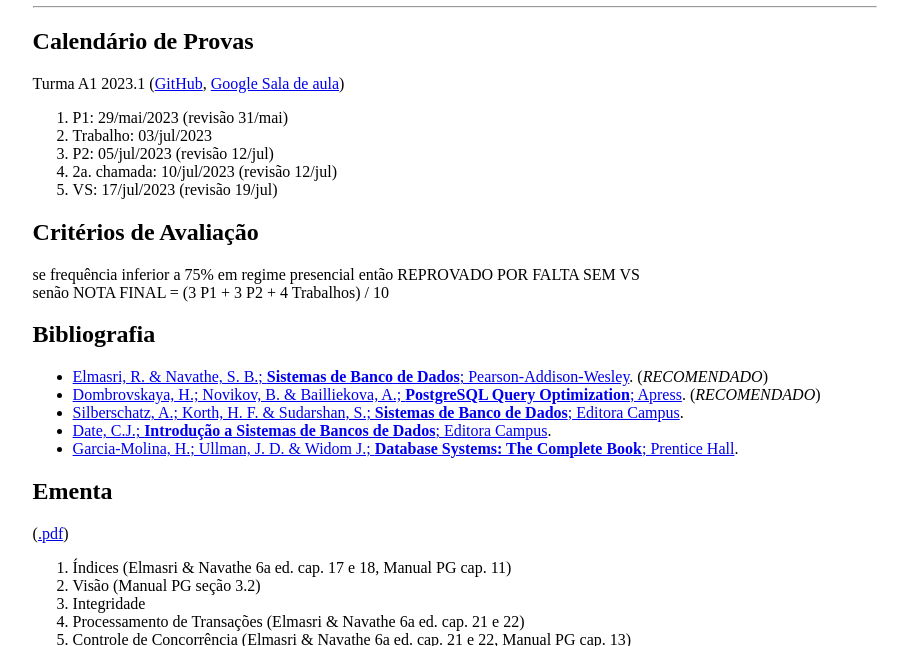
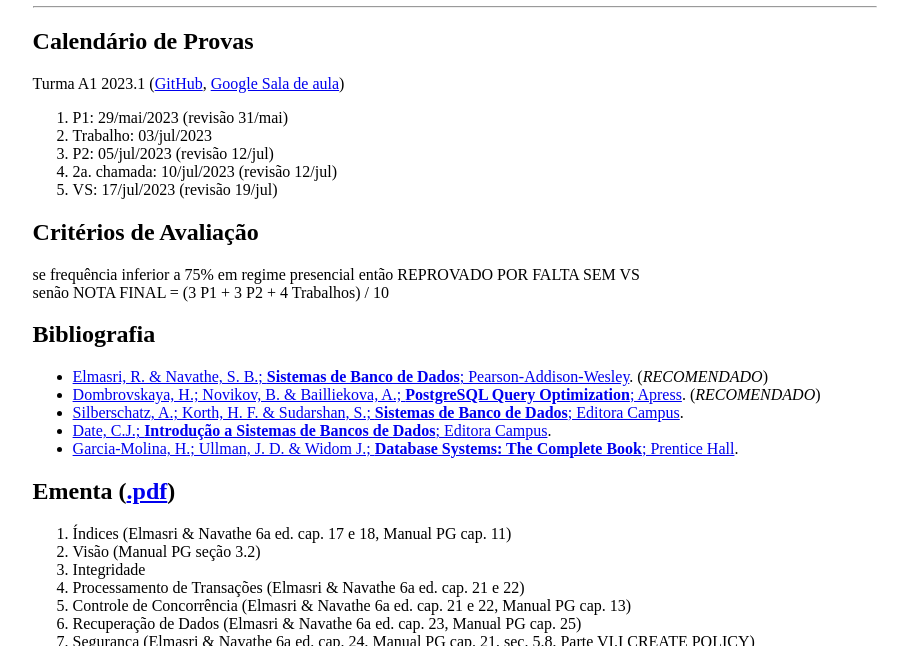
Before and after one commit to lapaesleme/lapaesleme.github.io, a plain HTML site: page bdii.html in a window 1280 px wide. Shown: the part 150-796 px from the top of the page, without its empty margins (185-1093 px from the left). Drawn offline with Linux system fonts and the light colour scheme.

Commit message:
Update bdii.html

```diff
--- a/bdii.html
+++ b/bdii.html
@@ -36,7 +36,7 @@
     <li><a href = "https://isbnsearch.org/isbn/9788535212730">Date, C.J.; <b>Introdução a Sistemas de Bancos de Dados</b>; Editora Campus</a>.</li>
     <li><a href = "https://isbnsearch.org/isbn/9781292024479">Garcia-Molina, H.; Ullman, J. D. & Widom J.; <b>Database Systems: The Complete Book</b>; Prentice Hall</a>.</li>
   </ul>
-  <h2>Ementa</h2>(<a href="ementa_tcc00288.pdf">.pdf</a>)
+  <h2>Ementa (<a href="ementa_tcc00288.pdf">.pdf</a>)</h2>
   <ol>
     <li>Índices (Elmasri & Navathe 6a ed. cap. 17 e 18, Manual PG cap. 11)</li>
     <li>Visão (Manual PG seção 3.2)</li>
```
